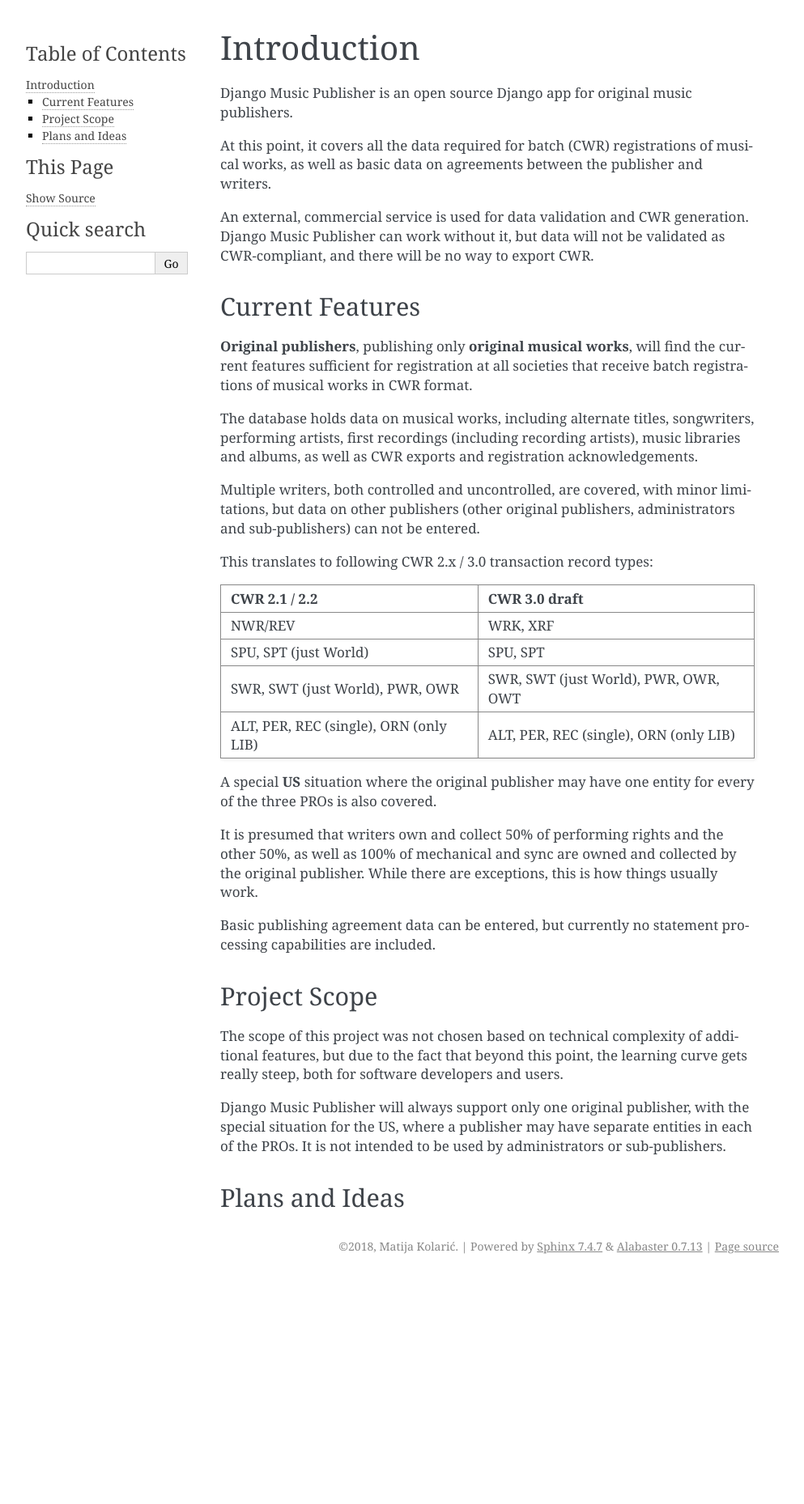
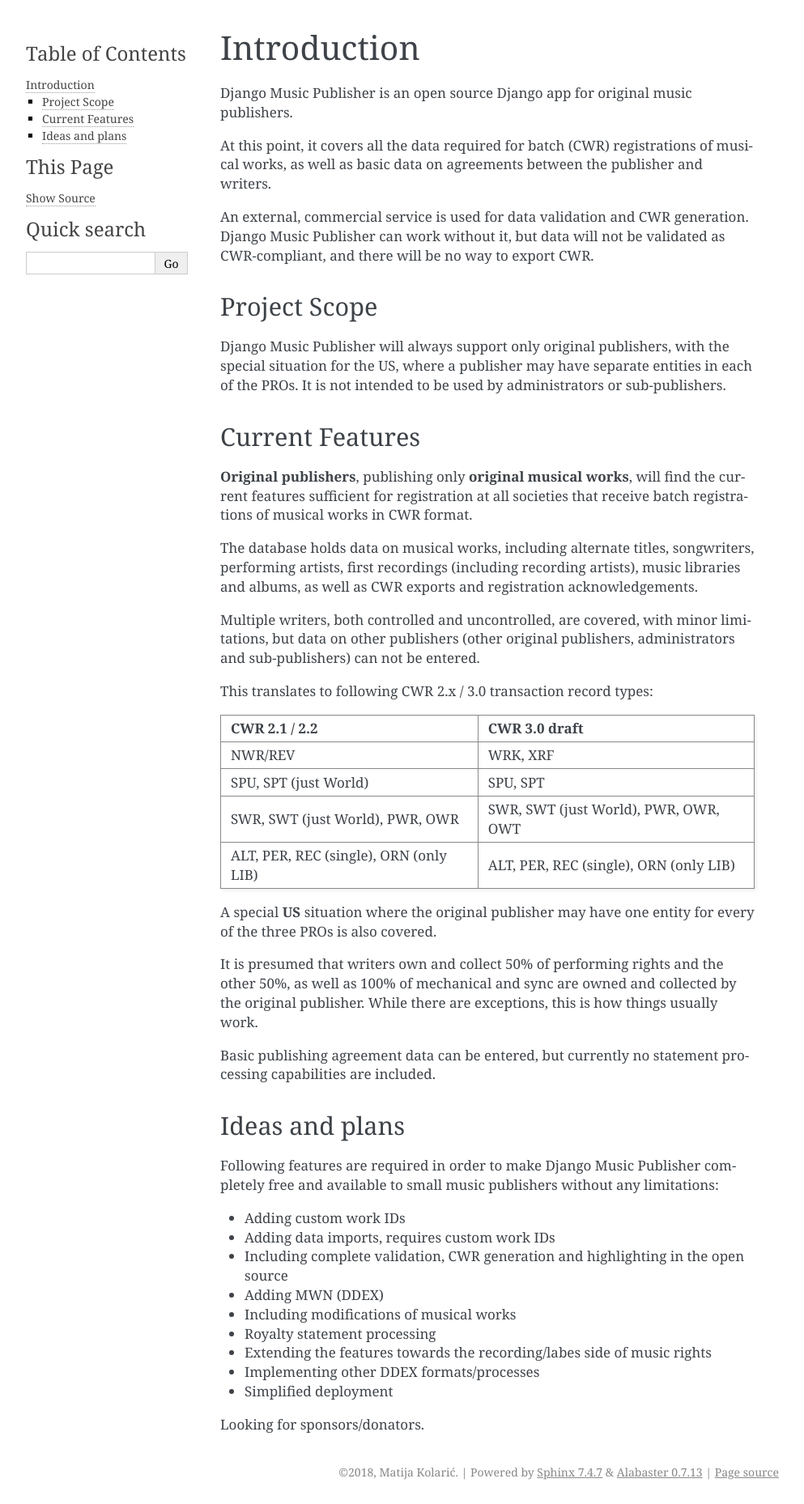
Before and after one commit to matijakolaric-com/django-music-publisher, a Sphinx documentation site: the page built from docs/introduction.rst, in a window 1280 px wide. Shown: the whole page at 81% size, without its empty margins (148-1141 px from the left). Built offline with Sphinx 7.4.7, drawn with Linux system fonts in a browser that asks for light colours; the version number is read from the project's files by our own code; before the commit the page ends 1579 px from its top, so only the background shows below that.

Commit message:
documentation update

```diff
--- a/docs/introduction.rst
+++ b/docs/introduction.rst
@@ -6,6 +6,11 @@
 At this point, it covers all the data required for batch (CWR) registrations of musical works, as well as basic data on agreements between the publisher and writers.
 
 An external, commercial service is used for data validation and CWR generation. Django Music Publisher can work without it, but data will not be validated as CWR-compliant, and there will be no way to export CWR.
+
+Project Scope
++++++++++++++++++++++++++++++++++++++++++++++++++++++++++++++++++++++++++++++++
+
+Django Music Publisher will always support only original publishers, with the special situation for the US, where a publisher may have separate entities in each of the PROs. It is not intended to be used by administrators or sub-publishers.
 
 Current Features
 +++++++++++++++++++++++++++++++++++++++++++++++++++++++++++++++++++++++++++++++
@@ -33,12 +38,19 @@
 
 Basic publishing agreement data can be entered, but currently no statement processing capabilities are included.
 
-Project Scope
-+++++++++++++++++++++++++++++++++++++++++++++++++++++++++++++++++++++++++++++++
+Ideas and plans
+++++++++++++++++++++++++++++++++++++++++++++++++++++++++++++++++++++++++++++++++
 
-The scope of this project was not chosen based on technical complexity of additional features, but due to the fact that beyond this point, the learning curve gets really steep, both for software developers and users.
+Following features are required in order to make Django Music Publisher completely free and available to small music publishers without any limitations:
 
-Django Music Publisher will always support only one original publisher, with the special situation for the US, where a publisher may have separate entities in each of the PROs. It is not intended to be used by administrators or sub-publishers.
+* Adding custom work IDs
+* Adding data imports, requires custom work IDs
+* Including complete validation, CWR generation and highlighting in the open source
+* Adding MWN (DDEX)
+* Including modifications of musical works
+* Royalty statement processing
+* Extending the features towards the recording/labes side of music rights
+* Implementing other DDEX formats/processes
+* Simplified deployment
 
-Plans and Ideas
-++++++++++++++++++++++++++++++++++++++++++++++++++++++++++++++++++++++++++++++++
+Looking for sponsors/donators.
```
